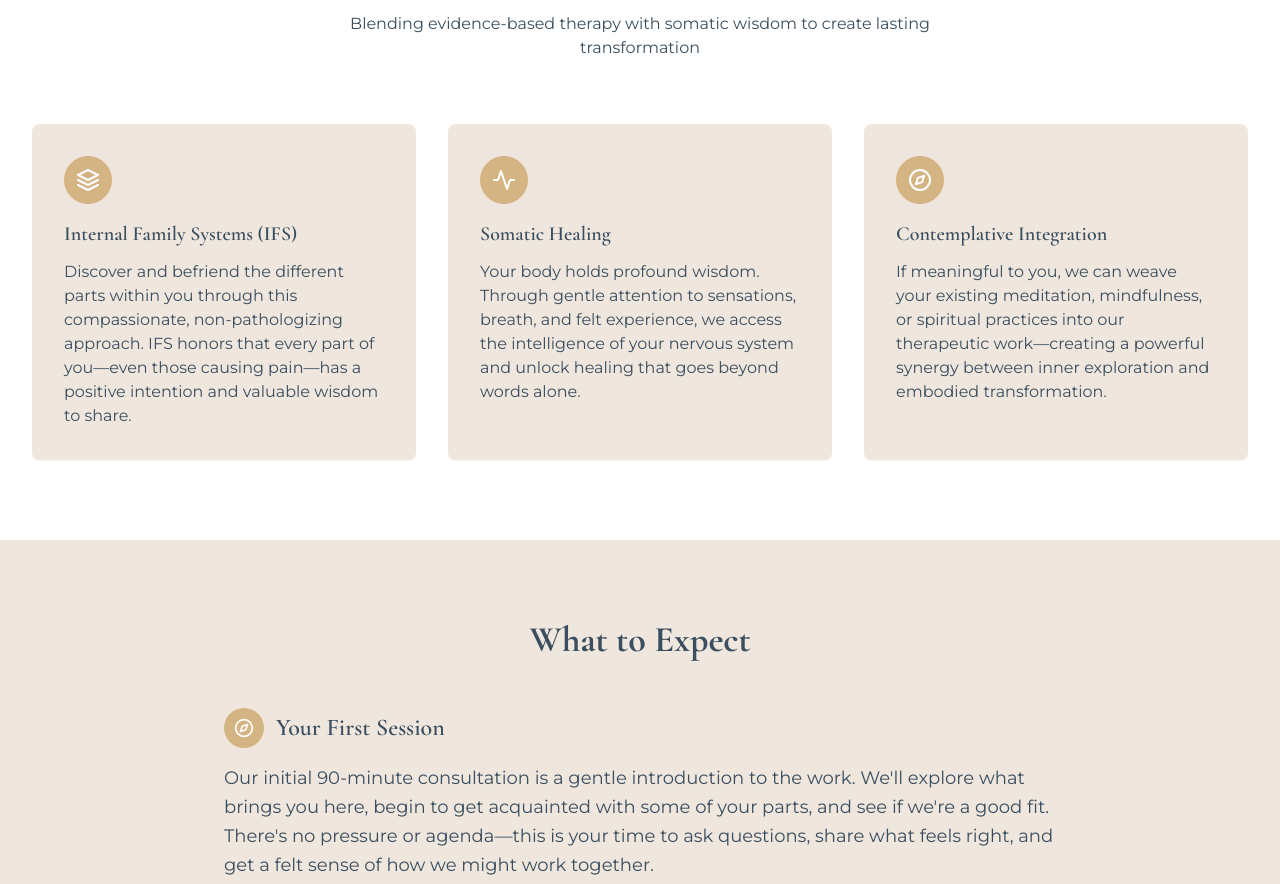
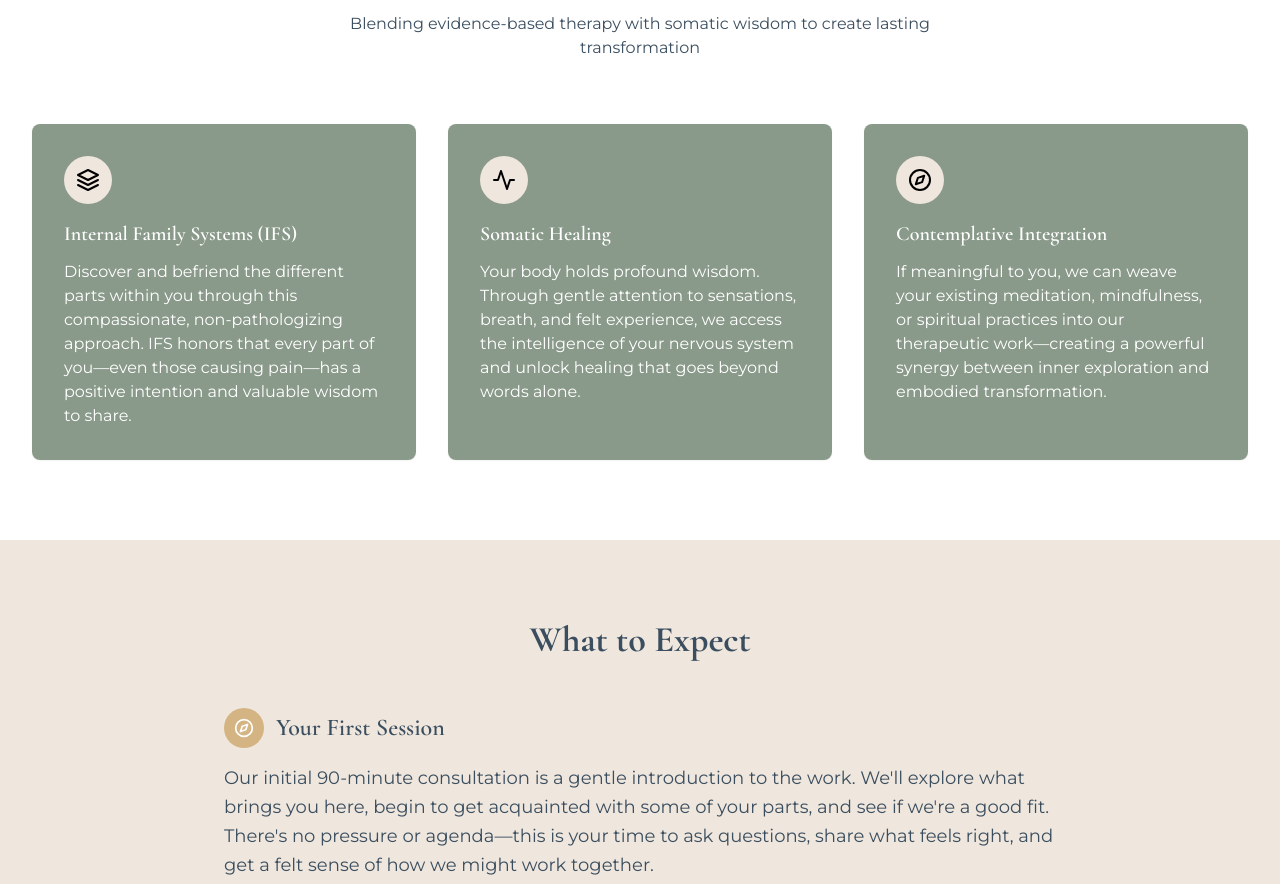
Before and after one commit to somatic-healing/therapy, a plain HTML site: page index.html in a window 1280 px wide. Shown: the part 1735-2619 px from the top of the page. Drawn offline with nearby package versions, Linux system fonts and the light colour scheme.

Commit message:
Update index.html

```diff
--- a/index.html
+++ b/index.html
@@ -158,27 +158,27 @@
         </p>
       </div>
       <div class="grid md:grid-cols-3 gap-8">
-        <div class="bg-sand p-8 rounded-lg shadow-sm hover:shadow-md transition-all" data-aos="fade-up">
-          <div class="w-12 h-12 bg-clay rounded-full flex items-center justify-center mb-4">
-            <i data-feather="layers" class="text-white"></i>
+        <div class="bg-sage p-8 rounded-lg shadow-sm hover:shadow-md transition-all text-white" data-aos="fade-up">
+          <div class="w-12 h-12 bg-sand rounded-full flex items-center justify-center mb-4">
+            <i data-feather="layers" class="text-black"></i>
           </div>
           <h3 class="serif text-xl font-semibold mb-3">Internal Family Systems (IFS)</h3>
           <p>
             Discover and befriend the different parts within you through this compassionate, non-pathologizing approach. IFS honors that every part of you—even those causing pain—has a positive intention and valuable wisdom to share.
             </p>
         </div>
-        <div class="bg-sand p-8 rounded-lg shadow-sm hover:shadow-md transition-all" data-aos="fade-up" data-aos-delay="100">
-          <div class="w-12 h-12 bg-clay rounded-full flex items-center justify-center mb-4">
-            <i data-feather="activity" class="text-white"></i>
+        <div class="bg-sage p-8 rounded-lg shadow-sm hover:shadow-md transition-all text-white" data-aos="fade-up" data-aos-delay="100">
+          <div class="w-12 h-12 bg-sand rounded-full flex items-center justify-center mb-4">
+            <i data-feather="activity" class="text-black"></i>
           </div>
           <h3 class="serif text-xl font-semibold mb-3">Somatic Healing</h3>
           <p>
           Your body holds profound wisdom. Through gentle attention to sensations, breath, and felt experience, we access the intelligence of your nervous system and unlock healing that goes beyond words alone.
             </p>
         </div>
-        <div class="bg-sand p-8 rounded-lg shadow-sm hover:shadow-md transition-all" data-aos="fade-up" data-aos-delay="200">
-          <div class="w-12 h-12 bg-clay rounded-full flex items-center justify-center mb-4">
-            <i data-feather="compass" class="text-white"></i>
+        <div class="bg-sage p-8 rounded-lg shadow-sm hover:shadow-md transition-all text-white" data-aos="fade-up" data-aos-delay="200">
+          <div class="w-12 h-12 bg-sand rounded-full flex items-center justify-center mb-4">
+            <i data-feather="compass" class="text-black"></i>
           </div>
           <h3 class="serif text-xl font-semibold mb-3">Contemplative Integration</h3>
           <p>
@@ -288,7 +288,7 @@
         </h2>
       </div>
       <div class="grid md:grid-cols-2 gap-8">
-        <div class="bg-sage p-8 rounded-lg" data-aos="fade-right">
+        <div class="bg-taupe p-8 rounded-lg" data-aos="fade-right">
           <div class="flex items-center mb-4">
             <div class="w-12 h-12 rounded-full bg-clay mr-4 overflow-hidden">
               <img src="http://static.photos/people/200x200/15" alt="Client" class="w-full h-full object-cover">
@@ -302,7 +302,7 @@
             "Working with Jo has been transformative. As someone who's done years of traditional therapy, IFS combined with somatic work helped me access deeper layers of healing I didn't know were possible."
           </p>
         </div>
-        <div class="bg-sage p-8 rounded-lg" data-aos="fade-left">
+        <div class="bg-taupe p-8 rounded-lg" data-aos="fade-left">
           <div class="flex items-center mb-4">
             <div class="w-12 h-12 rounded-full bg-clay mr-4 overflow-hidden">
               <img src="http://static.photos/people/200x200/4" alt="Client" class="w-full h-full object-cover">
@@ -515,7 +515,7 @@
           </div>
         </div>
       </div>
-      <div class="border-t border-sage mt-12 pt-8 text-sm text-sand">
+      <div class="border-t border-gray mt-12 pt-8 text-sm text-sand">
         <div class="md:flex md:items-center md:justify-between">
           <p>© <span id="year"></span> Embodied IFS. All rights reserved.</p>
           <div class="mt-4 md:mt-0">
```
